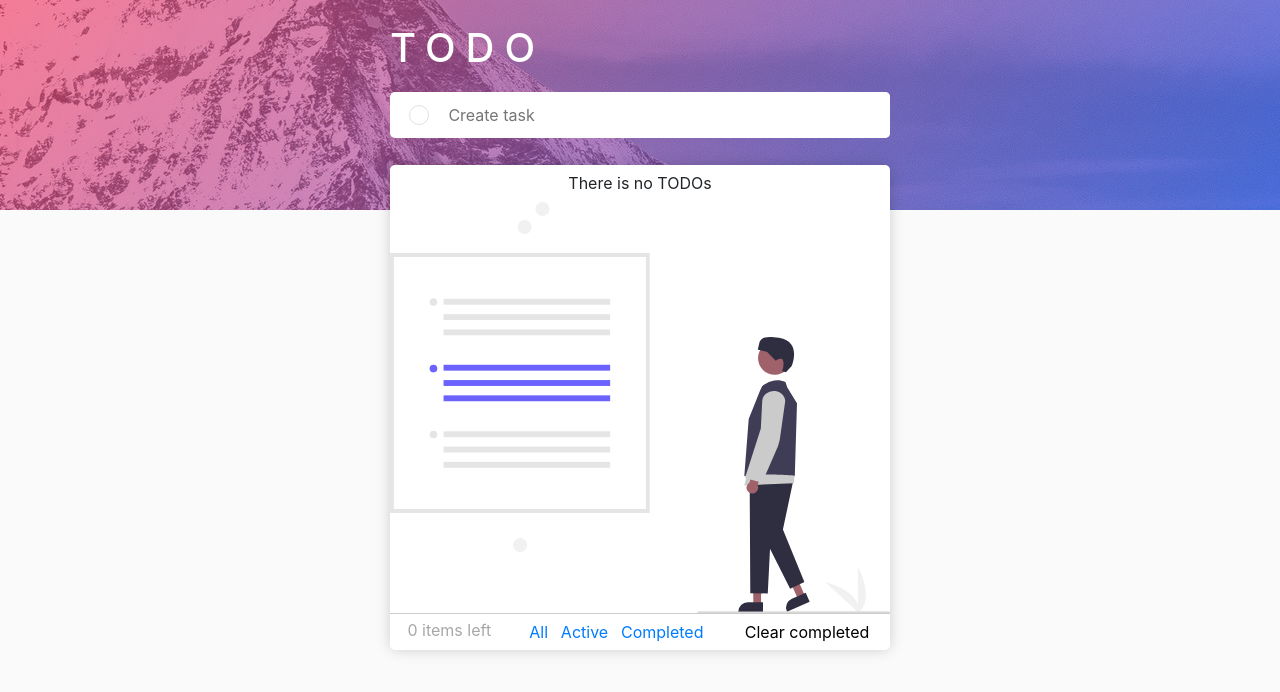
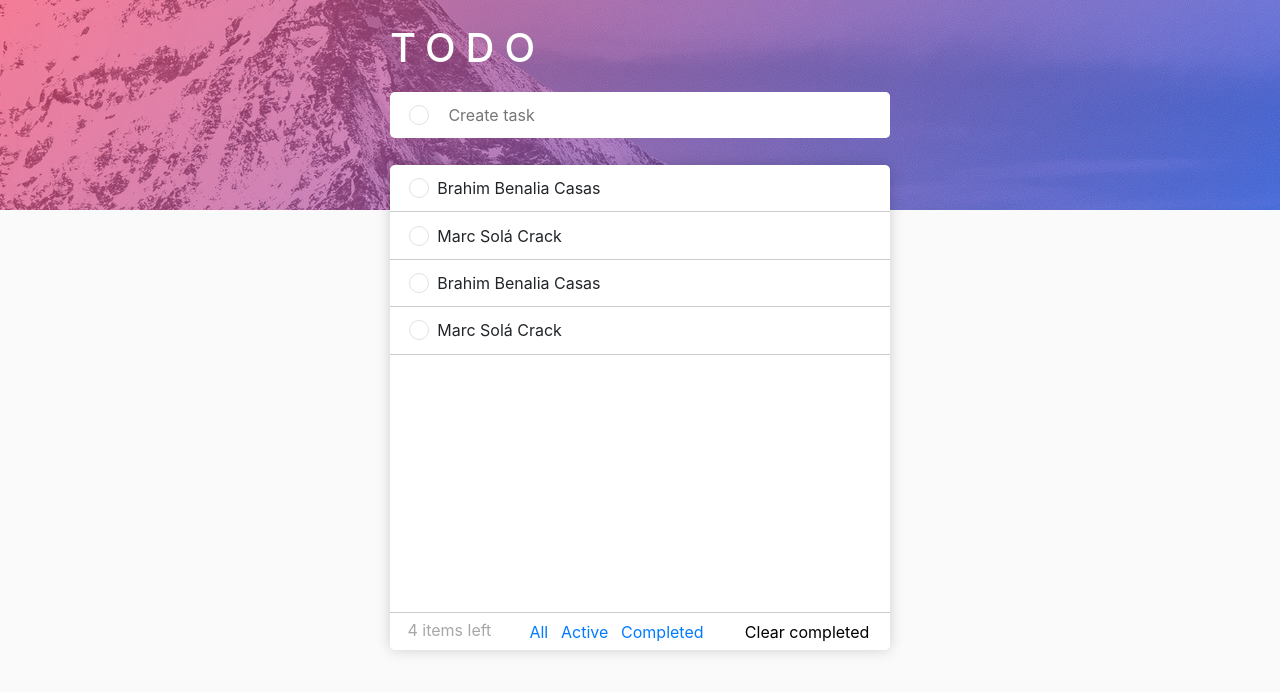
Before and after one commit to assembler-institute/reactjs-wish-list, a React (Create React App) app: page / in a window 1280 px wide. Shown: the top 692 px of the page. Built offline with nearby package versions, Linux system fonts and the light colour scheme.

Commit message:
added linethrough completed todo

```diff
--- a/src/App.js
+++ b/src/App.js
@@ -15,10 +15,10 @@ class App extends Component {
     super(props);
     this.state = {
       todos: [
-        // { id: 1, name: "Brahim Benalia Casas", complete: false },
-        // { id: 2, name: "Marc Solá Crack", complete: false },
-        // { id: 3, name: "Brahim Benalia Casas", complete: false },
-        // { id: 4, name: "Marc Solá Crack", complete: false },
+        { id: 1, name: "Brahim Benalia Casas", complete: false },
+        { id: 2, name: "Marc Solá Crack", complete: false },
+        { id: 3, name: "Brahim Benalia Casas", complete: false },
+        { id: 4, name: "Marc Solá Crack", complete: false },
       ],
       todoName: "",
       checked: false,
--- a/src/components/Todo/Todo.js
+++ b/src/components/Todo/Todo.js
@@ -1,4 +1,5 @@
 /* eslint-disable jsx-a11y/label-has-associated-control */
+import classNames from "classnames";
 import React from "react";
 import { AiOutlineClose } from "react-icons/ai";
 import Checkbox from "../Checkbox";
@@ -9,17 +10,22 @@ function Todo({ todo, handleRemove, handleChangeCheck }) {
     handleRemove(todo.id);
   }
 
+  const pr = classNames({
+    completed: todo.complete,
+  });
   return (
     <div className="main__todo col col-12">
-      <label>
-        {/* <input className="mx-4" type="checkbox" name="name" /> */}
+      <div className="main__todo__check">
         <Checkbox
           handleChange={handleChangeCheck}
           checked={todo.complete}
           id={todo.id}
         />
-        {todo.name}
-      </label>
+        <label className={pr}>
+          {/* <input className="mx-4" type="checkbox" name="name" /> */}
+          {todo.name}
+        </label>
+      </div>
       <AiOutlineClose
         onClick={onHandleRemove}
         className="main__todo__close"
--- a/src/components/Todo/Todo.scss
+++ b/src/components/Todo/Todo.scss
@@ -9,11 +9,21 @@
     display: none;
   }
 
-  label {
+  &__check {
     display: flex;
+    align-items: center;
+
+    label {
+      margin: 0;
+    }
   }
 }
 
 .main__todo:hover .main__todo__close {
   display: block;
 }
+
+.completed {
+  opacity: 0.5;
+  text-decoration: line-through;
+}
```
